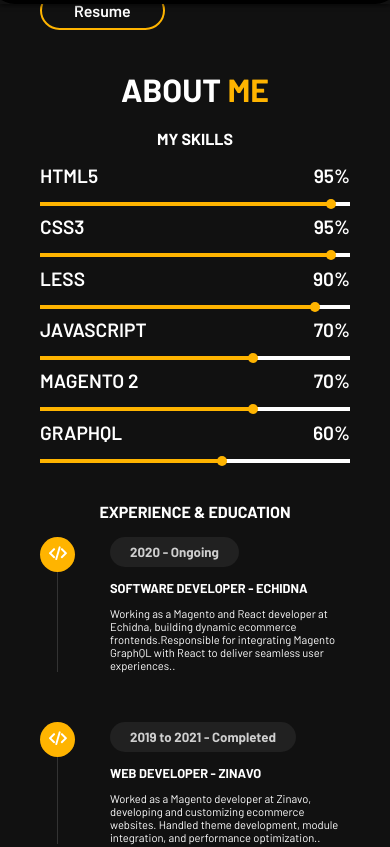
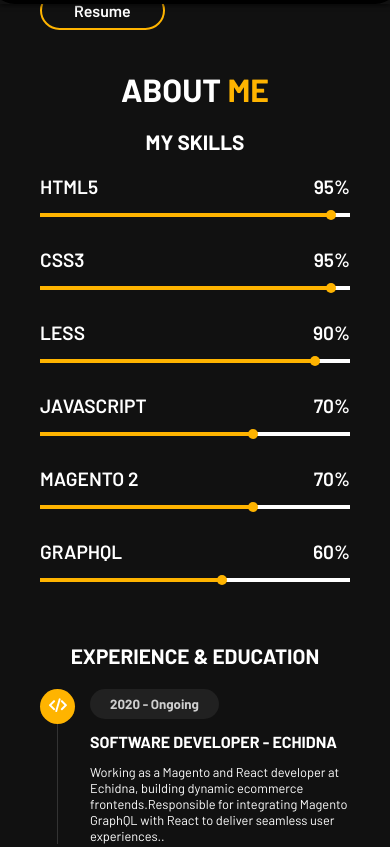
Before and after one commit to mohamedvasimdev/md-vasim-portfolio, a React (Vite) app: page / in a window 390 px wide. Shown: the part 840-1687 px from the top of the page. Built offline with nearby package versions, Linux system fonts and the light colour scheme.

Commit message:
recent changes 2

```diff
--- a/src/App.css
+++ b/src/App.css
@@ -505,11 +505,11 @@ header nav ul li {
   font-size: 2rem;
 }
 .about-section h3 {
-  font-size: 1rem;
+  font-size: 1.3rem;
 }
 .progressBar .progressBarIndividual {
   width: 100%;
-  margin-bottom: 3%;
+  margin-bottom: 10%;
 }
 .expertise-section {
   flex-wrap: wrap;
@@ -521,10 +521,10 @@ header nav ul li {
   width: 100%;
 }
 .detail-box h4 {
-  font-size: 0.8rem;
+  font-size: 1rem;
 }
 .detail-box p {
-  font-size: 0.7rem;
+  font-size: 0.8rem;
 }
 .card .cardDetails {
   width: 100%;
@@ -532,4 +532,13 @@ header nav ul li {
 .card {
   margin: 20px 0 40px;
 }
+.detail-box {
+  padding-left: 50px;
 }
+.footer {
+  margin-bottom: 55px;
+}
+.socialLinks {
+  padding: 10px 0;
+}
+}
```
